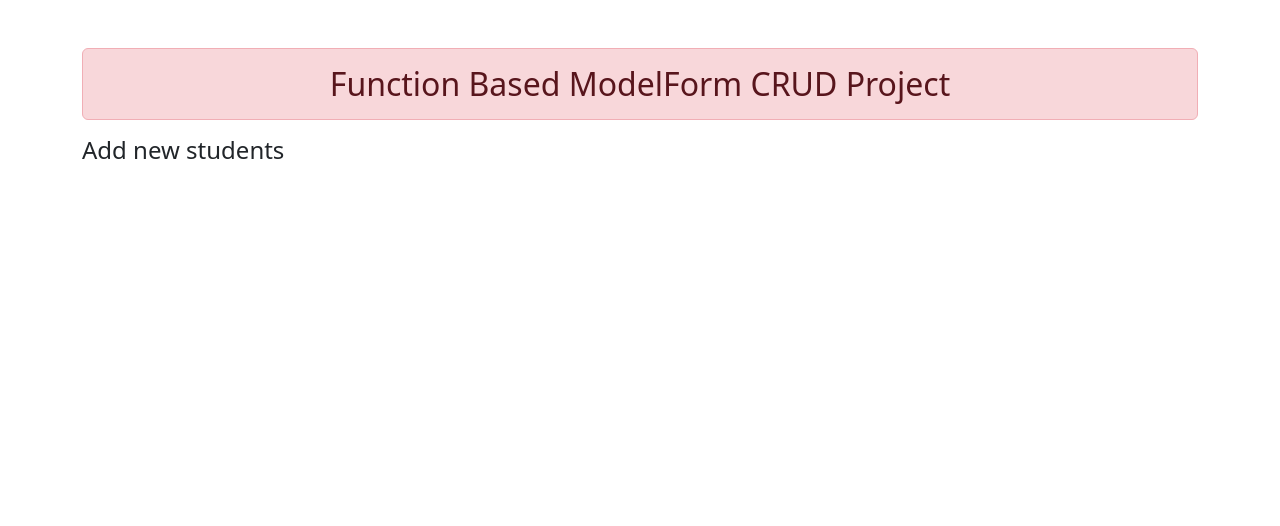
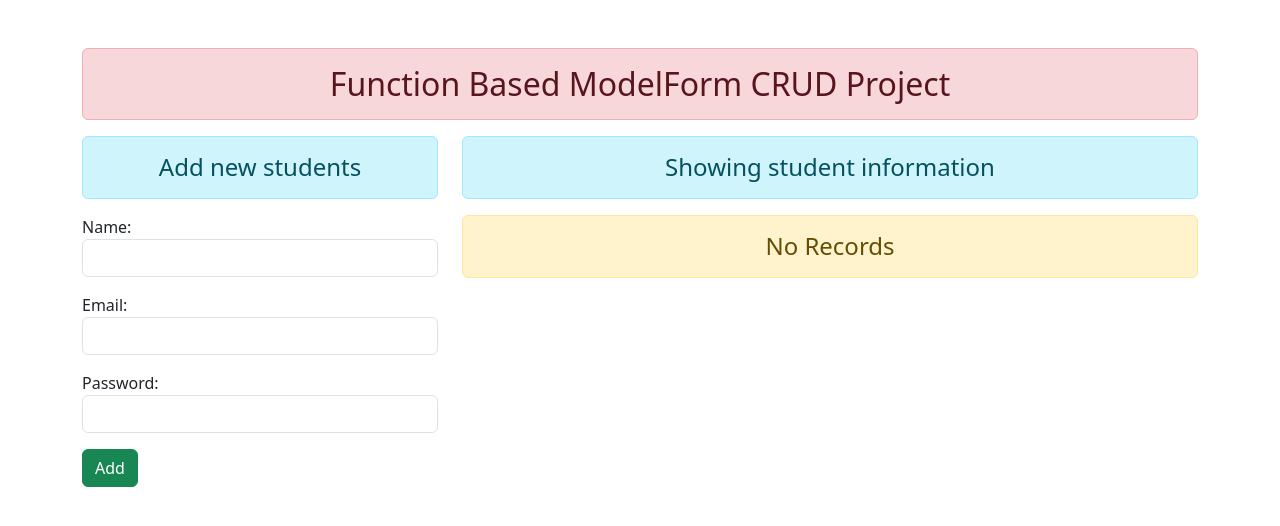
Before and after one commit to Sujan10joshi/Crud-using-Postgresql-database, a Django app: page / in a window 1280 px wide. Shown: the top 526 px of the page. Run offline with Django 5.2, Linux system fonts and the light colour scheme; some libraries are stand-ins or nearby versions.

Commit message:
Adding and Showing data of students

```diff
--- /dev/null
+++ b/enroll/forms.py
@@ -0,0 +1,12 @@
+from django import forms
+from .models import User
+
+class StudentRegistration(forms.ModelForm):
+    class Meta:
+        model = User
+        fields = ['name', 'email', 'password']
+        widgets = {
+            'name':forms.TextInput(attrs={'class':'form-control'}),
+            'email':forms.EmailInput(attrs={'class':'form-control'}),
+            'password':forms.PasswordInput(attrs={'class':'form-control'}),
+        }
--- a/enroll/templates/enroll/addandshow.html
+++ b/enroll/templates/enroll/addandshow.html
@@ -1,4 +1,40 @@
 {% extends "enroll/base.html" %}
 {% block content %}
-    <h4>Add new students</h4>
+    <div class="row">
+        <div class="col-sm-4">
+            <h4 class="text-center alert alert-info">Add new students</h4>
+            <form action="" method="POST">
+                {% csrf_token %}
+                {{form.as_p}}
+                <input type="submit" class="btn btn-success" value = "Add">
+            </form>
+        </div>
+        <div class="col-sm-8">
+            <h4 class="text-center alert alert-info">Showing student information</h4>
+            {% if stu %}
+                <table class="table table-hover">
+                    <thead>
+                    <tr>
+                        <th scope="col">ID</th>
+                        <th scope="col">Name</th>
+                        <th scope="col">Email</th>
+                        <th scope="col">Password</th>
+                    </tr>
+                    </thead>
+                    <tbody>
+                    {% for st in stu %}
+                        <tr>
+                            <th scope="row">{{st.id}}</th>
+                            <td>{{st.name}}</td>
+                            <td>{{st.email}}</td>
+                            <td>{{st.password}}</td>
+                        </tr>
+                    {% endfor %}
+                    </tbody>
+                </table>
+            {% else %}
+                <h4 class="text-center alert alert-warning">No Records</h4>
+            {% endif %}
+        </div>
+    </div>
 {% endblock content %}
--- a/enroll/views.py
+++ b/enroll/views.py
@@ -1,6 +1,21 @@
 from django.shortcuts import render
+from django.http import HttpResponseRedirect
+from .forms import StudentRegistration
+from .models import User
 
 # Create your views here.
 
 def add_show(request):
-    return render(request, 'enroll/addandshow.html')
+    if request.method == 'POST':
+        fm = StudentRegistration(request.POST)
+        if fm.is_valid():
+            nm = fm.cleaned_data['name']
+            em = fm.cleaned_data['email']
+            pw = fm.cleaned_data['password']
+            reg = User(name=nm,email=em,password=pw)
+            reg.save()
+            return HttpResponseRedirect("/")
+    else:
+        fm = StudentRegistration()
+    stud = User.objects.all()
+    return render(request, 'enroll/addandshow.html', {'form':fm,'stu':stud,})
```
